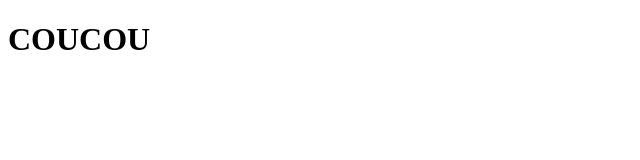
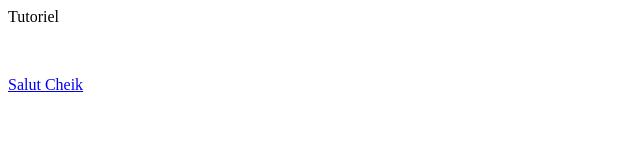
Before and after one commit to Maevabzn/todovuejs, a plain HTML site: page index.html in a window 1280 px wide. Shown: the whole page, without its empty margins (0-640 px from the left). Drawn offline with nearby package versions, Linux system fonts and the light colour scheme.

Commit message:
first step

```diff
--- a/index.html
+++ b/index.html
@@ -3,9 +3,23 @@
 <head>
   <meta charset="UTF-8">
   <meta name="viewport" content="width=device-width, initial-scale=1.0">
-  <title>Document</title>
+  <title>TO DO LIST</title>
+  <style>
+    .main.container{
+        padding-top: 50px;
+    }
+  </style>
 </head>
 <body>
-  <h1>COUCOU</h1>
+  <div class="ui inverted fixed menu">
+    <div class="header item">Tutoriel</div>
+  </div>
+  <div class="ui main container" id="app">
+  <a v-bind:href="link">{{message}}</a>
+
+  </div>
+
+  <script src="https://cdnjs.cloudflare.com/ajax/libs/vue/2.6.11/vue.js"></script>
+  <script src="js/app.js"></script>
 </body>
 </html>
--- /dev/null
+++ b/js/app.js
@@ -0,0 +1,8 @@
+new Vue ({
+  el:'#app',
+  data:{
+    message:'Salut Cheik',
+    link:'https://drive.google.com/file/d/1LndYlCmKlcvLRiCEdowtoybcK__4BsEh/view?usp=sharing'
+  }
+
+})
```
